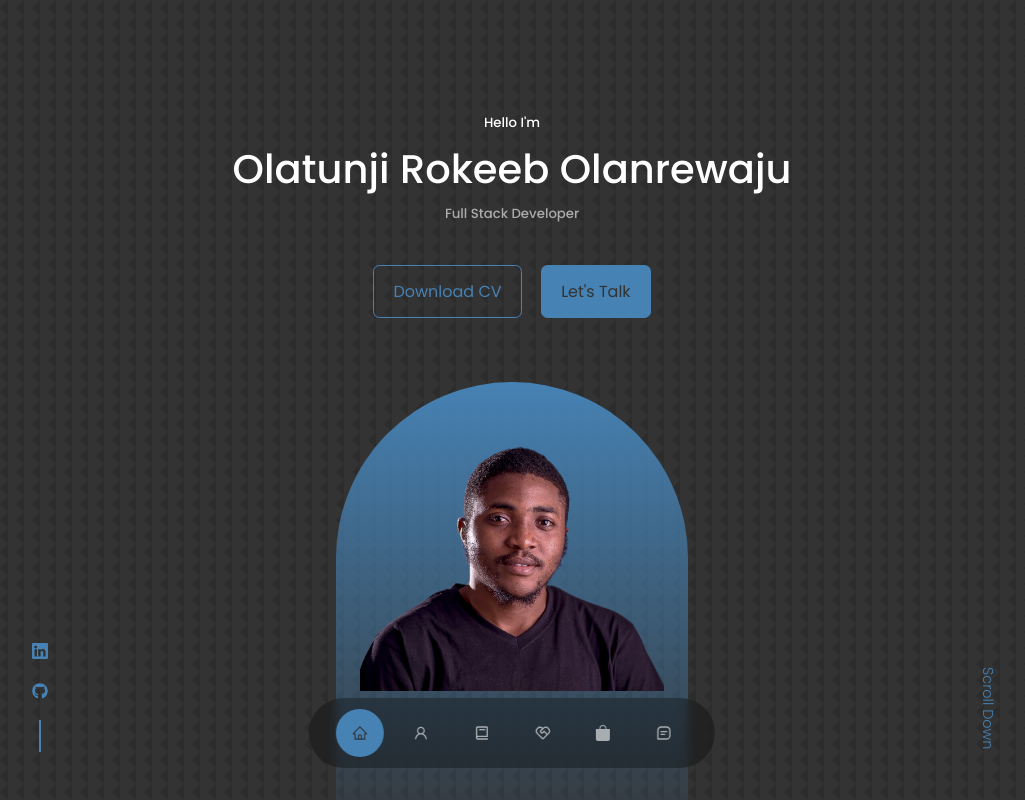
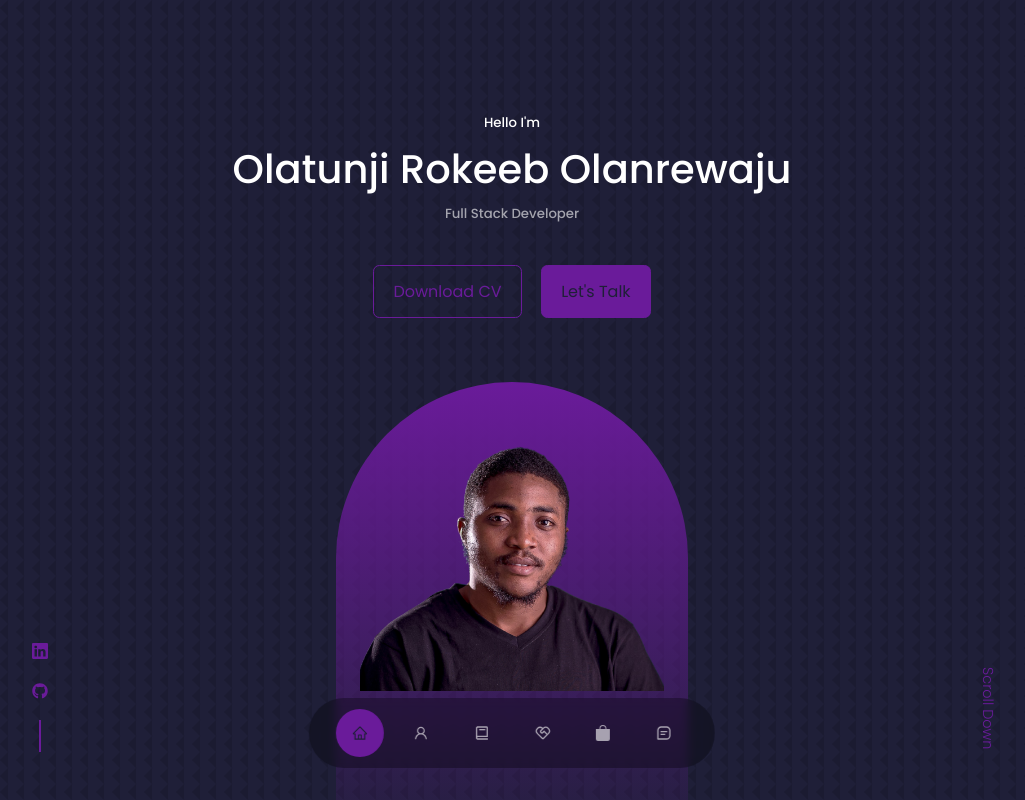
Before and after one commit to larexx40/me, a React (Create React App) app: page / in a window 1280 px wide. Shown: the top 800 px of the page, without its empty margins (128-1153 px from the left). Built offline with nearby package versions, Linux system fonts and the light colour scheme.

Commit message:
change color

```diff
--- a/src/index.css
+++ b/src/index.css
@@ -18,11 +18,21 @@
   --white-color: #fff;
   --light-color: rgba(255, 255, 255, 0.6); */
 
-  --color-bg: #333333; /* Charcoal Gray */
-  --color-bg-variant: #f5f5f5; /* Light Gray */
-  --primary-color: #4682b4; /* Steel Blue */
-  --primary-color-variant: rgba(70, 130, 180, 0.4); /* Adjusted variant for steel blue */
-  --cta-color: #008b8b; /* Dark Cyan */
+  /* --color-bg: #333333;
+  --color-bg-variant: #f5f5f5;
+  --primary-color: #4682b4;
+  --primary-color-variant: rgba(70, 130, 180, 0.4);
+  --cta-color: #008b8b;
+  --white-color: #fff;
+  --light-color: rgba(255, 255, 255, 0.6); */
+
+  --color-bg: #1f1f38;
+  --color-bg-variant: #2c2c6c;
+  --primary-color: #6a1b9a; /* Purple */
+  --primary-color-variant: rgba(106, 27, 154, 0.4); /* Adjusted variant for purple */
+  --accent-color: #26a69a; /* Teal */
+  --accent-color-variant: rgba(38, 166, 154, 0.4); /* Adjusted variant for teal */
+  --cta-color: #ffd600; /* Yellow */
   --white-color: #fff;
   --light-color: rgba(255, 255, 255, 0.6);
 
```
